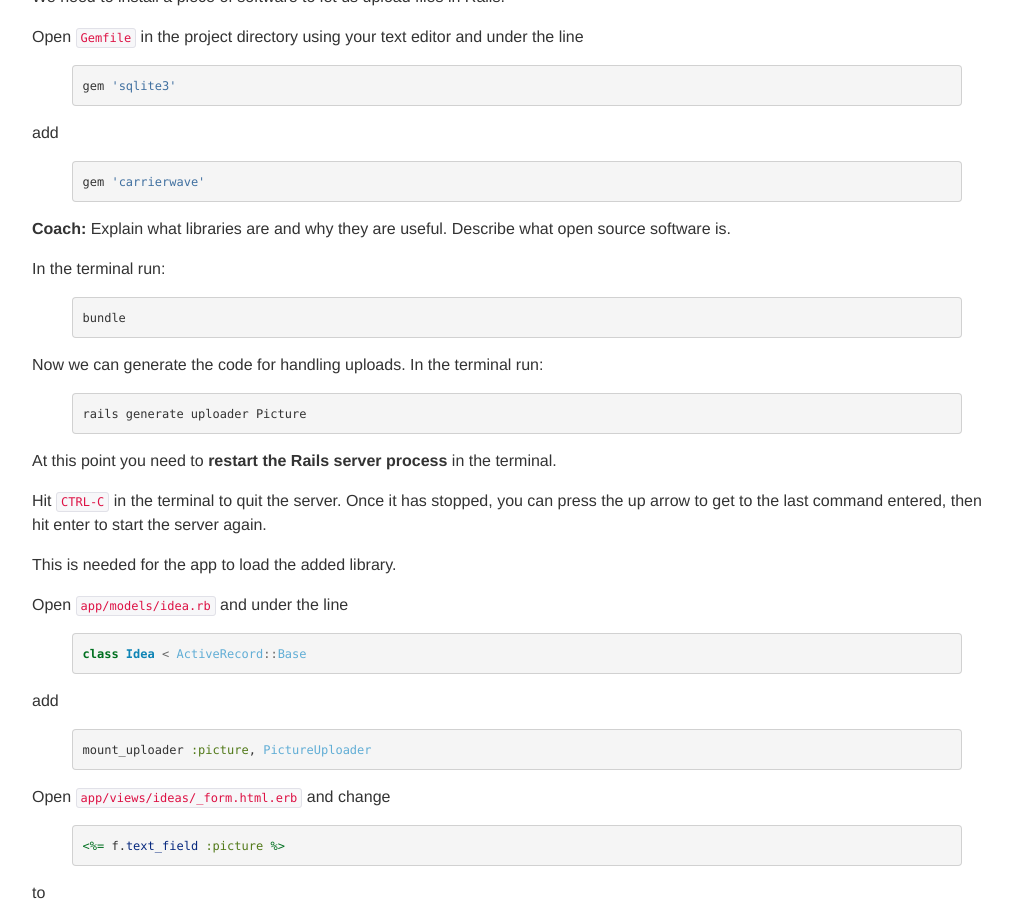
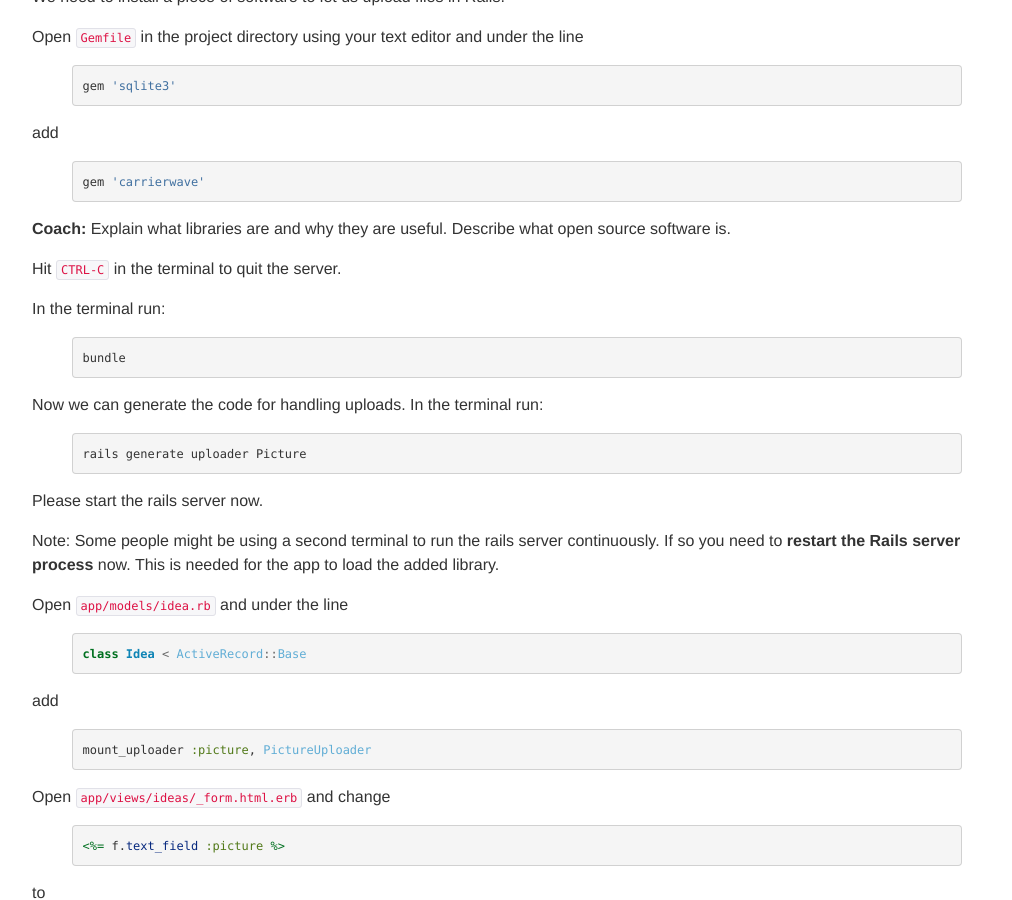
Before and after one commit to railsgirls/guides.railsgirls.com, a Jekyll site: the page built from _posts/2012-04-18-app.markdown, in a window 1280 px wide and 900 px high, scrolled down 4424 px. Shown: the whole window, without its empty margins (53-1065 px from the left). Built offline with Jekyll 4.4.1, drawn with Linux system fonts in a browser that asks for light colours; nearby versions of some CDN libraries.

Commit message:
Add single terminal intructions, the double terminal was not introduced and is confusing.

```diff
--- a/_posts/2012-04-18-app.markdown
+++ b/_posts/2012-04-18-app.markdown
@@ -292,6 +292,8 @@ gem 'carrierwave'
 
 **Coach:** Explain what libraries are and why they are useful. Describe what open source software is.
 
+Hit `CTRL-C` in the terminal to quit the server.
+
 In the terminal run:
 
 {% highlight sh %}
@@ -304,10 +306,10 @@ Now we can generate the code for handling uploads. In the terminal run:
 rails generate uploader Picture
 {% endhighlight %}
 
-At this point you need to **restart the Rails server process** in the terminal.
+Please start the rails server now.
 
-Hit `CTRL-C` in the terminal to quit the server. Once it has stopped, you can press the up arrow to get to the last command entered, then hit enter to start the server again.
-
+Note: Some people might be using a second terminal to run the rails server continuously.
+If so you need to **restart the Rails server process** now.
 This is needed for the app to load the added library.
 
 Open `app/models/idea.rb` and under the line
```
